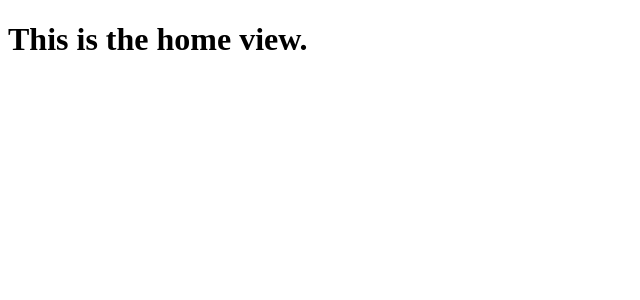
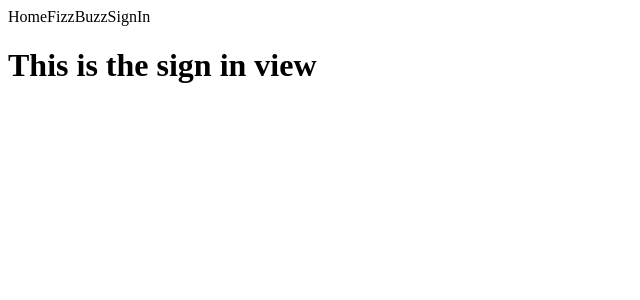
Before and after one commit to BjornBergquist/react-gh-pages, a React (Create React App) app: page /react-gh-pages/signin in a window 1280 px wide. Shown: the top 300 px of the page, without its empty margins (0-640 px from the left). Built offline with nearby package versions, Linux system fonts and the light colour scheme.

Commit message:
Created routes and navbar

```diff
--- a/src/App.js
+++ b/src/App.js
@@ -1,12 +1,13 @@
 import React from 'react'
+import { NavBar } from './Components/NavBar/NavBar';
 import { Routing } from './Routes/Routing';
-
+import './Shared/global/Style.css'
 
 
 function App() {
   return (
     <Routing>
-
+      <NavBar />
     </Routing>
   );
 }
--- /dev/null
+++ b/src/Components/NavBar/NavBar.js
@@ -0,0 +1,12 @@
+import React from 'react'
+import './NavBar.css'
+
+export const NavBar = () => {
+    return (
+        <div>
+            <span>Home</span>
+            <span>FizzBuzz</span>
+            <span>SignIn</span>
+        </div>
+    )
+}
--- a/src/Routes/Routing.js
+++ b/src/Routes/Routing.js
@@ -2,13 +2,16 @@ import React from 'react'
 import { BrowserRouter as Router, Switch, Route } from 'react-router-dom'
 import { FizzBuzzView } from '../Views/FizzBuzzView'
 import { HomeView } from '../Views/HomeView'
+import { SignInView } from '../Views/SignInView'
 
 
-export const Routing = () => {
+export const Routing = (props) => {
     return (
         <Router>
+            {props.children}
             <Switch>
                 <Route exact path="/react-gh-pages/fizzbuzz" component={FizzBuzzView}/>
+                <Route exact path="/react-gh-pages/signin" component={SignInView}/>
                 <Route component={HomeView}/>
             </Switch>
         </Router>
--- /dev/null
+++ b/src/Views/SignInView.js
@@ -0,0 +1,9 @@
+import React from 'react'
+
+export const SignInView = () => {
+    return (
+        <div>
+            <h1>This is the sign in view</h1>
+        </div>
+    )
+}
```
Also changed, not shown: src/Components/MyFirstComponent/MyFirstComponent.js (deleted, +0 -9 lines), src/Components/NavBar/NavBar.css (added), src/Shared/global/Style.css (added).
